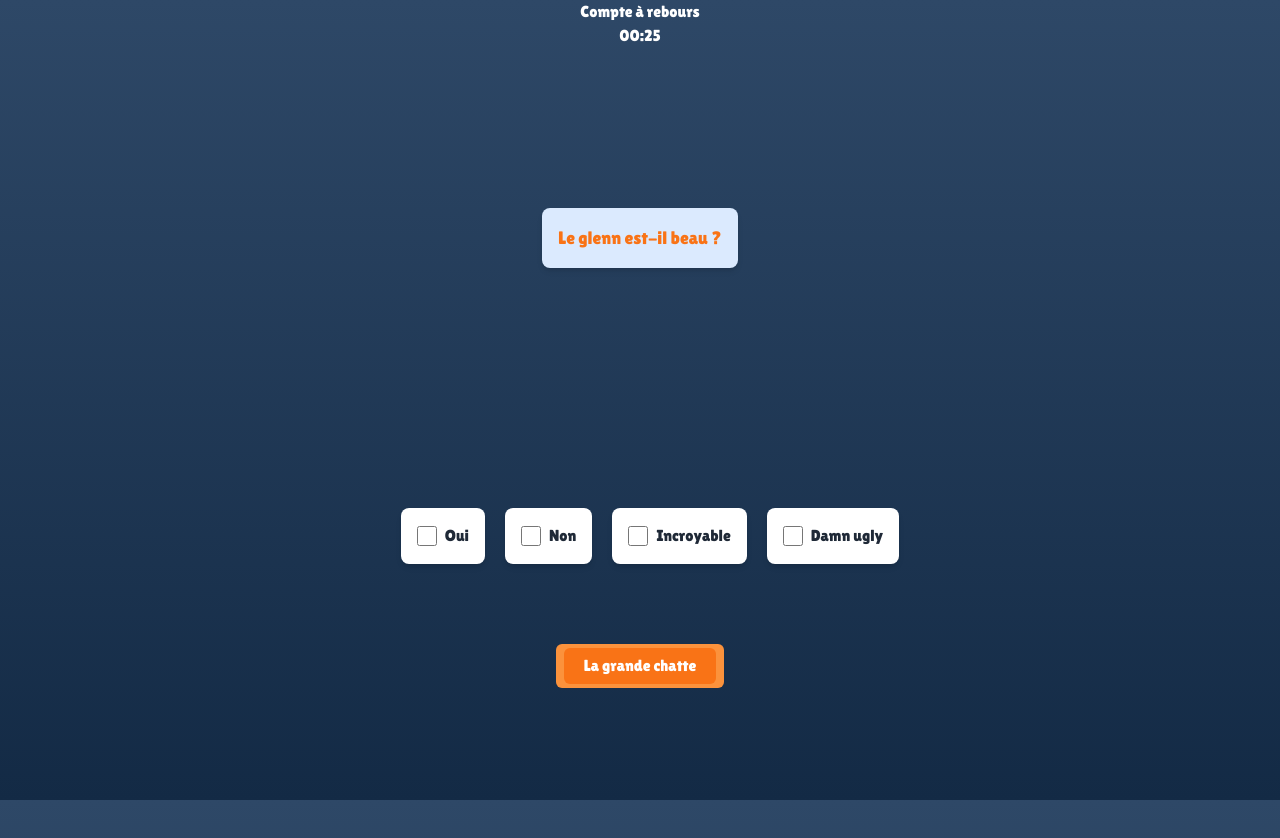
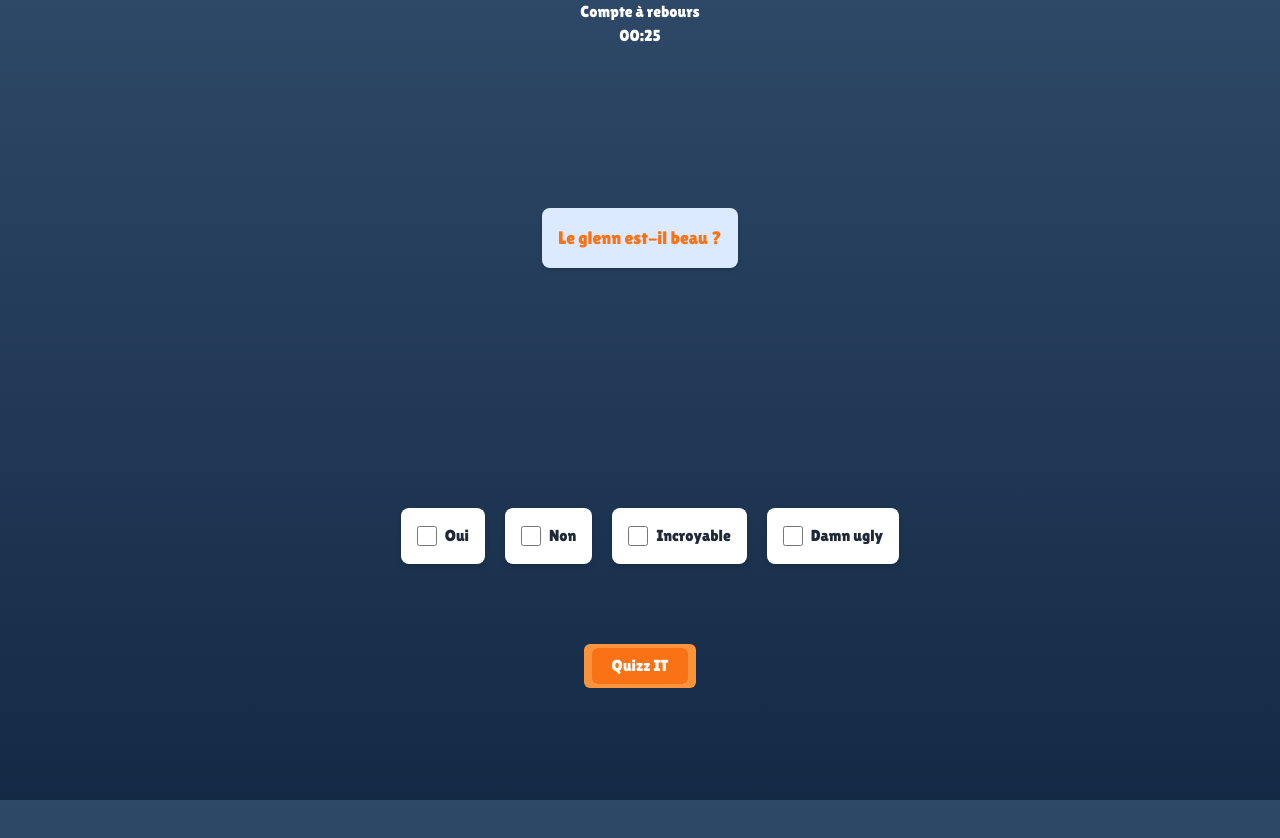
Before and after one commit to AVNOV/m2_CFB_Frontend, a Next.js app: page /quizz in a window 1280 px wide. Shown: the top 838 px of the page. Built offline with nearby package versions, Linux system fonts and the light colour scheme.

Commit message:
Fix: Wrong button msg

```diff
--- a/src/app/quizz/quizzTemplate.tsx
+++ b/src/app/quizz/quizzTemplate.tsx
@@ -62,7 +62,7 @@ export default function QuizzTemplate(TemplateProps: TemplateProps) {
         </div>
       </div>
       <div className="mt-[10vh]">
-        <Button onClick={handleValidate}>La grande chatte</Button>
+        <Button onClick={handleValidate}>Quizz IT</Button>
       </div>
     </div>
   );
```
